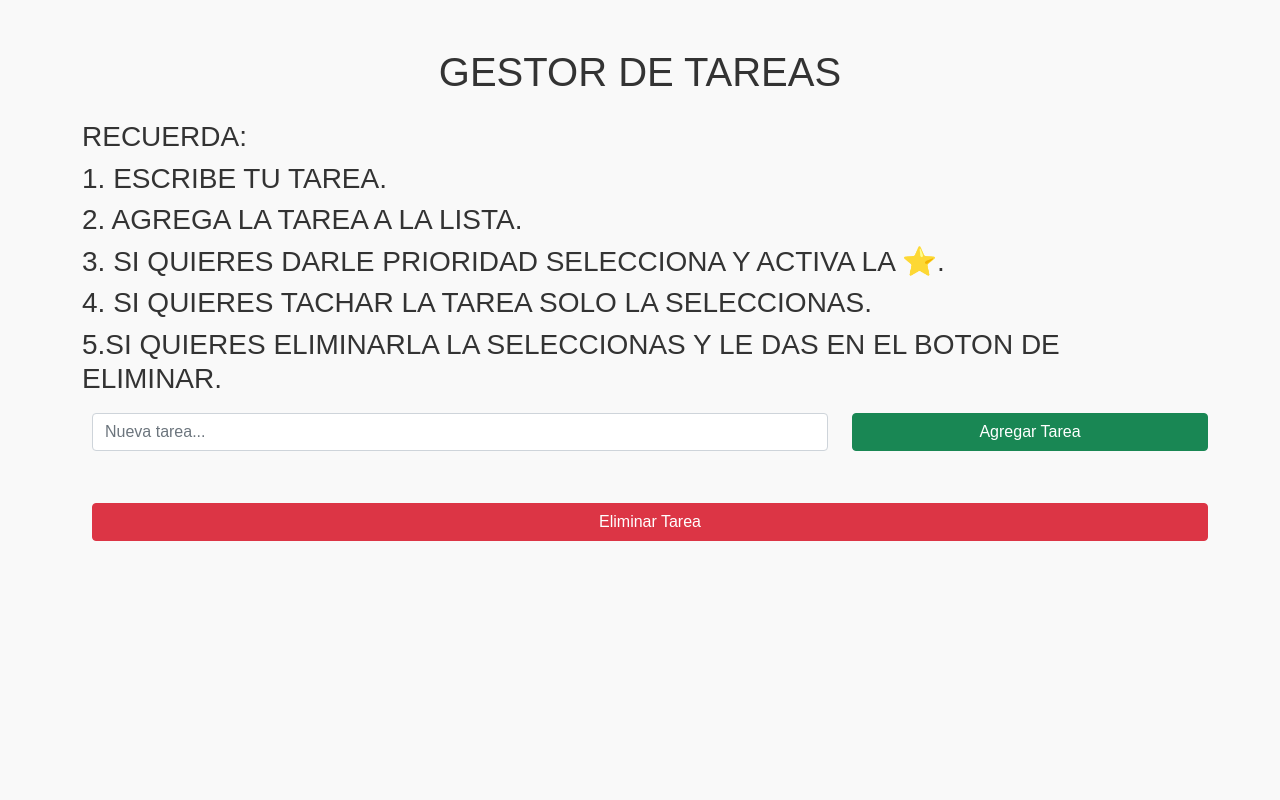
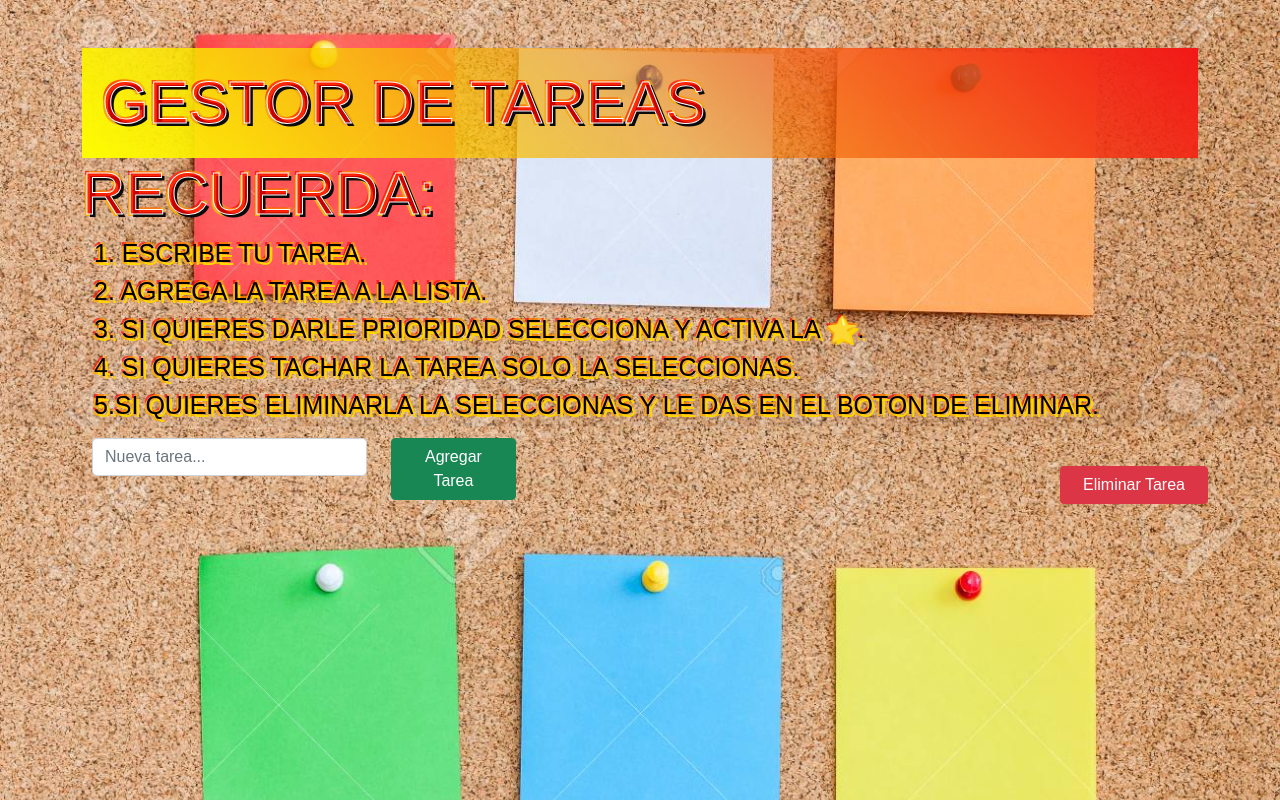
Before and after one commit to DayanaG09/programacion-js, a plain HTML site: page juego-tarea/gestorTareas/index.html in a window 1280 px wide. Drawn offline with nearby package versions, Linux system fonts and the light colour scheme.

Commit message:
arreglo interfaz del gestor de tareas

```diff
--- a/juego-tarea/gestorTareas/index.html
+++ b/juego-tarea/gestorTareas/index.html
@@ -12,17 +12,28 @@
     />
     <link rel="stylesheet" href="./styles.css" />
   </head>
-  <body>
+  <body class="fullscreen-bg">
     <div class="container mt-5">
-      <h1 class="text-center mb-4">GESTOR DE TAREAS</h1>
-      <h3>RECUERDA:</h3>
-      <h3>1. ESCRIBE TU TAREA.</h3>
-      <h3>2. AGREGA LA TAREA A LA LISTA.</h3>
-      <h3>3. SI QUIERES DARLE PRIORIDAD SELECCIONA Y ACTIVA LA ⭐.</h3>
-      <h3>4. SI QUIERES TACHAR LA TAREA SOLO LA SELECCIONAS.</h3>
-      <h3>
+      <header
+        class="d-flex justify-content-between align-items-center custom-header text-size"
+      >
+        GESTOR DE TAREAS
+      </header>
+      <h2 class="text-size">RECUERDA:</h2>
+      <div></div>
+      <h3 class="container">1. ESCRIBE TU TAREA.</h3>
+      <h3 class="container">2. AGREGA LA TAREA A LA LISTA.</h3>
+      <h3 class="container">
+        3. SI QUIERES DARLE PRIORIDAD SELECCIONA Y ACTIVA LA ⭐.
+      </h3>
+      <h3 class="container">
+        4. SI QUIERES TACHAR LA TAREA SOLO LA SELECCIONAS.
+      </h3>
+      <h3 class="container">
         5.SI QUIERES ELIMINARLA LA SELECCIONAS Y LE DAS EN EL BOTON DE ELIMINAR.
       </h3>
+    </div>
+    <div class="container d-flex justify-content-between align-items-center ">
       <div class="row mb-3">
         <div class="col-8">
           <input
@@ -47,6 +58,7 @@
         </button>
       </div>
     </div>
+  </div>
 
     <script
       src="https://cdn.jsdelivr.net/npm/bootstrap@5.0.2/dist/js/bootstrap.bundle.min.js"
--- a/juego-tarea/gestorTareas/styles.css
+++ b/juego-tarea/gestorTareas/styles.css
@@ -1,7 +1,73 @@
-body {
+* {
+    margin: 0;
+    padding: 0;
+    box-sizing: border-box;
+  }
+
+  body {
     font-family: Arial, sans-serif;
-    background-color: #f9f9f9;
-    color: #333;
+    color: rgb(0, 0, 0);
+    background-size: cover;
+    background-position: center;
+    overflow-y: auto;
+    scrollbar-width: thin;
+}
+
+body::before {
+    content: "";
+    position: fixed;
+    top: 0;
+    left: 0;
+    width: 100%;
+    height: 100%;
+    background-size: contain;
+    background-position: center;
+    background-repeat: no-repeat;
+    z-index: -1;
+}
+
+.fullscreen-bg {
+    background-image: url('tarea.jpg');
+    background-size: cover;
+    background-position: center;
+    background-repeat: repeat;
+    height: 100%;
+    width: 100%;
+    position: fixed;
+    top: 0;
+    left: 0;
+
+  }
+
+h3{
+    text-shadow:
+    3px 3px 0 rgb(255, 213, 0),
+    -2px 2px 0 rgb(243, 170, 23),
+    2px -2px 0 rgba(248, 163, 5, 0.666),
+    -2px -2px 0 rgba(252, 3, 3, 0.675);
+    color: rgb(0, 0, 0);
+    font-size: 25px;
+}
+
+
+
+.custom-header {
+    width: 100%;
+    padding: 10px 20px;
+    background: linear-gradient(45deg, rgb(253, 253, 2), rgba(243, 147, 3, 0.618), rgb(242, 23, 23));
+    top: -50px;
+
+  }
+
+.text-size{
+    text-shadow:
+    3px 3px 0 rgb(10, 10, 11),
+    -2px 2px 0 rgb(243, 170, 23),
+    2px -2px 0 rgba(248, 163, 5, 0.666),
+    -2px -2px 0 rgba(252, 3, 3, 0.675);
+    color: rgba(255, 0, 0, 0.762);
+    font-size: 60px;
+    -webkit-text-stroke: 1px rgb(255, 255, 255);
 }
 
 input,
```
Also changed, not shown: juego-tarea/gestorTareas/tarea.avif (added), juego-tarea/gestorTareas/tarea.jpg (added), juego-tarea/gestorTareas/tarea2.avif (added).
